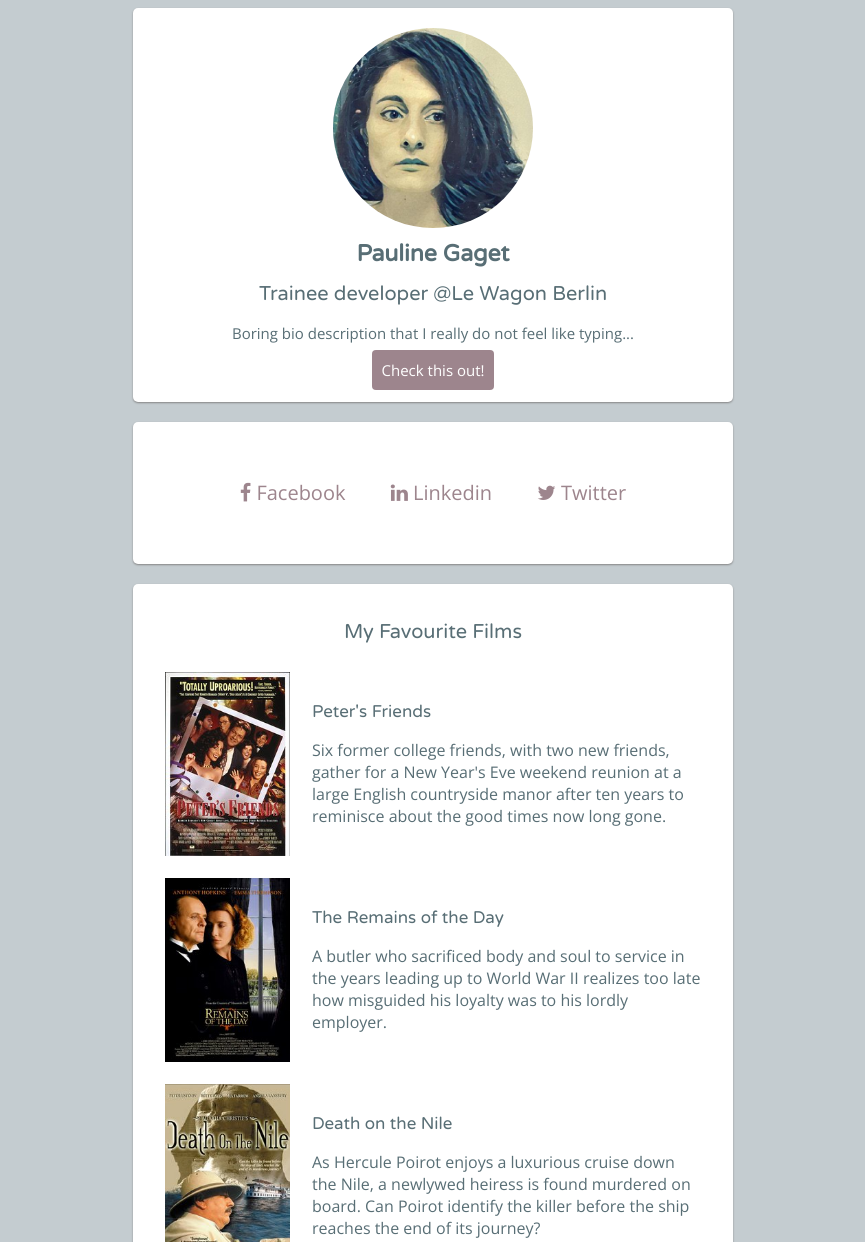
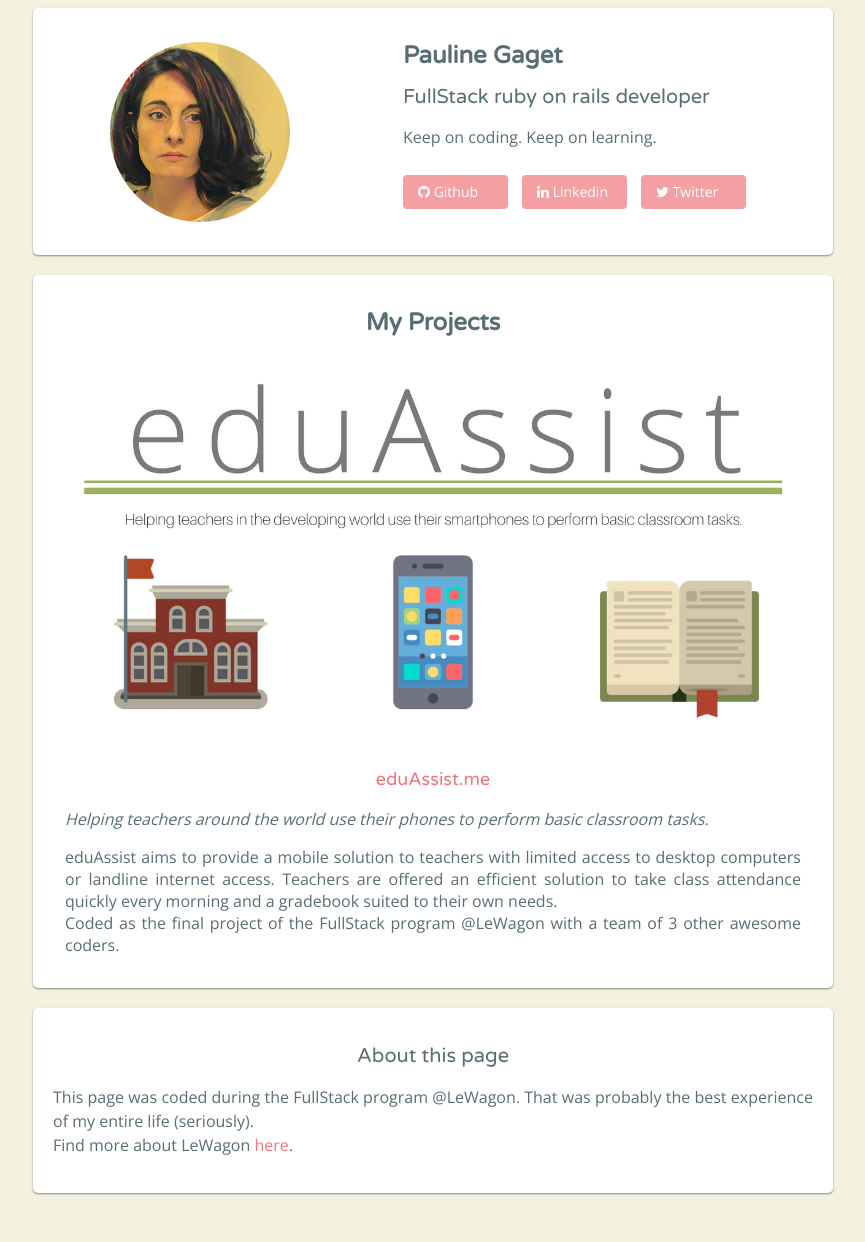
Before and after one commit to Lupiane/profile, a plain HTML site: page index.html in a window 1280 px wide. Shown: the top 1242 px of the page, without its empty margins (207-1072 px from the left). After the commit the page ends 1213 px from the top, so only its background shows below. Drawn offline with nearby package versions, Linux system fonts and the light colour scheme.

Commit message:
updated profile page page following end of LeWagon

```diff
--- a/index.html
+++ b/index.html
@@ -1,7 +1,7 @@
 <html>
   <head>
     <meta charset="utf-8">
-    <title>Basic info</title>
+    <title>Pauline Gaget, ruby on rails dev</title>
 
     <!-- Google fonts -->
     <link rel="stylesheet" href="https://fonts.googleapis.com/css?family=Open+Sans|Varela+Round" rel="stylesheet">
@@ -15,95 +15,61 @@
   <body>
 
   <div class="container">
-    <div class="card text-center">
-      <img src="images/pauline.jpeg" class="img-circle"alt="">
-
+    <div class="card text-center" id="bio-card">
+      <img src="images/IMG_8469.jpg" class="img-circle" alt="">
+      <div class="bio-text">
         <h1>Pauline Gaget</h1>
-      <h2>Trainee developer @Le Wagon Berlin</h2>
-      <p>Boring bio description that I really do not feel like typing...</p>
-
-      <a class="btn-red" href="#" target="blank">Check this out!</a>
-    </div>
-
-    <div class="card text-center">
+        <h2>FullStack ruby on rails developer</h2>
+        <p>Keep on coding. Keep on learning.</p>
         <ul class="list-inline">
           <li>
-          <a href="https://www.facebook.com/pauline.gaget" target="blank">
-            <i class="fa fa-facebook" aria-hidden="true"></i>
-            Facebook
+            <a class ="btn-red hvr-trim" href="https://github.com/Lupiane" target="blank">
+              <i class="fa fa-github" aria-hidden="true"></i>
+              Github
             </a>
           </li>
           <li>
-          <a href="https://www.linkedin.com/in/pauline-gaget-06271933/" target="blank">
+            <a class="btn-red hvr-trim" href="https://www.linkedin.com/in/pauline-gaget-06271933/" target="blank">
               <i class="fa fa-linkedin" aria-hidden="true"></i>
               Linkedin
             </a>
           </li>
           <li>
-          <a href="https://twitter.com/lupiane" target="blank">
+            <a class="btn-red hvr-trim" href="https://twitter.com/lupiane" target="blank">
               <i class="fa fa-twitter" aria-hidden="true"></i>
               Twitter
             </a>
           </li>
         </ul>
       </div>
+    </div>
 
-    <div class="card text-center" id="films">
-      <h2>My Favourite Films</h2>
+    <div class="card text-center" id="projects">
+      <h1>My Projects</h1>
       <table>
         <tr class="row">
-          <td><img src="images/peters_friends.jpeg" alt=""></td>
           <td>
-            <h3>Peter's Friends</h3>
+            <img src="images/eduassist.png" alt="">
+            <h3><a href="http://www.eduassist.me" target="blank">eduAssist.me</a></h3>
+            <p class="tagline">
+            Helping teachers around the world use their phones to perform basic classroom tasks.
+            </p>
             <p>
-            Six former college friends, with two new friends, gather for a New Year's Eve weekend reunion at a large English countryside manor after ten years to reminisce about the good times now long gone.
-            </p>
-          </td>
-        </tr>
-        <tr class="row">
-          <td><img src="images/remains_of_the_day.jpeg" alt=""></td>
-          <td>
-            <h3>The Remains of the Day</h3>
-            <p>
-            A butler who sacrificed body and soul to service in the years leading up to World War II realizes too late how misguided his loyalty was to his lordly employer.
-            </p>
-          </td>
-        </tr>
-        <tr class="row">
-          <td><img src="images/death_on_the_nile.jpeg" alt=""></td>
-          <td>
-            <h3>Death on the Nile</h3>
-            <p>
-            As Hercule Poirot enjoys a luxurious cruise down the Nile, a newlywed heiress is found murdered on board. Can Poirot identify the killer before the ship reaches the end of its journey?
+            eduAssist aims to provide a mobile solution to teachers with limited access to desktop computers or landline internet access. Teachers are offered an efficient solution to take class attendance quickly every morning and a gradebook suited to their own needs.<br>
+            Coded as the final project of the FullStack program @LeWagon with a team of 3 other awesome coders.
             </p>
           </td>
         </tr>
       </table>
     </div>
 
+
     <div class="card text-center">
       <h2>About this page</h2>
       <p>
-      This page has been coded during the FullStack program @LeWagon. That was probably the best experience of my entire life.
+      This page was coded during the FullStack program @LeWagon. That was probably the best experience of my entire life (seriously). <br>
+      Find more about LeWagon <a href="http://www.lewagon.com" target="blank">here</a>.
       </p>
-
-      <ul class="list-inline">
-        <li>
-          <a href="#" target="blank">
-            <i class="fa fa-heart" aria-hidden="true"></i>
-          </a>
-        </li>
-        <li>
-          <a href="#" target="blank">
-            <i class="fa fa-share" aria-hidden="true"></i>
-          </a>
-        </li>
-        <li>
-          <a href="#" target="blank">
-            <i class="fa fa-star" aria-hidden="true"></i>
-          </a>
-        </li>
-      </ul>
     </div>
   </div>
 
--- a/style.css
+++ b/style.css
@@ -1,86 +1,110 @@
 body {
-  background-color: #C4CCD0;
+  background-color: #F4F1DE;
   font-family: 'Open Sans', sans-serif;
   font-weight: 200;
   color: #586E75;
-  font-size: 15px;
+  font-size: 16px;
   line-height: 1.5em;
 }
-
 h1, h2, h3 {
   font-family: 'Varela Round', sans-serif;
 }
-
 h1 {
-  font-size: 23px;
+  font-size: 24px;
   font-weight: 600;
- }
-
-
+}
 h2 {
   font-size: 20px;
   font-weight: 400;
- }
-
+}
 h3 {
-  font-size: 17px;
+  font-size: 18px;
   font-weight: 300;
 }
-
 a {
   text-decoration: none;
-  color: #9D858D;
+  color: #EF767A;
 }
-
-a:hover {
-  color: #F3D0DD;
+p {
+    text-align: justify;
 }
-
-
 .container {
-  width: 600px;
+  width: 800px;
   margin: auto;
 }
-
 .card {
   background: white;
   padding: 20px;
   margin-bottom: 20px;
   border-radius: 5px;
-  box-shadow: 0px 1px 2px 0px #858585
+  box-shadow: 0px 1px 2px 0px #858585;
 }
-
 .text-center {
   text-align: center;
 }
-
 .img-circle {
   border-radius: 50%;
-  width: 200px;
+  width: 180px;
 }
-
+.list-inline {
+  padding-left: 0;
+}
+.list-inline li {
+  display: inline-block;
+  padding: 10px 10px 10px 0;
+}
+.tagline{
+  font-style: oblique;
+}
 .btn-red {
-  background-color: #9D858D ;
+  background-color: #EF767A;
   color: white;
-  font-weight: 500;
-  padding: 10px;
+  font-size: 14px;
+  width: 75px;
+  padding: 5px 15px;
   border-radius: 4px;
+  opacity: 0.7;
 }
-
-#films td {
+.hvr-trim {
+  display: inline-block;
+  vertical-align: middle;
+  -webkit-transform: perspective(1px) translateZ(0);
+  transform: perspective(1px) translateZ(0);
+  box-shadow: 0 0 1px transparent;
+  position: relative;
+}
+.hvr-trim:before {
+  content: '';
+  position: absolute;
+  border: white solid 2px;
+  top: 2px;
+  left: 2px;
+  right: 2px;
+  bottom: 2px;
+  opacity: 0;
+  -webkit-transition-duration: 0.3s;
+  transition-duration: 0.3s;
+  -webkit-transition-property: opacity;
+  transition-property: opacity;
+}
+.hvr-trim:hover:before, .hvr-trim:focus:before, .hvr-trim:active:before {
+  opacity: 1;
+}
+#bio-card {
+  display: flex;
+  align-items: center;
+  justify-content: space-around;
+}
+.bio-text {
+  text-align: left;
+}
+#projects
+  h3 {
+    text-align: center;
+  }
+  td {
   padding: 10px;
 }
-
-#films img {
-  width: 125px;
+#projects img {
+  width: 100%;
 }
-
-.list-inline {
-  padding-left: 0;
-  font-size: 20px;
-}
-
-.list-inline li {
-  display: inline-block;
-  padding: 20px;
-}
```
Also changed, not shown: images/IMG_8469.jpg (added), images/eduAssist.png (added). Lines whose indentation alone changed are shown as unchanged.
